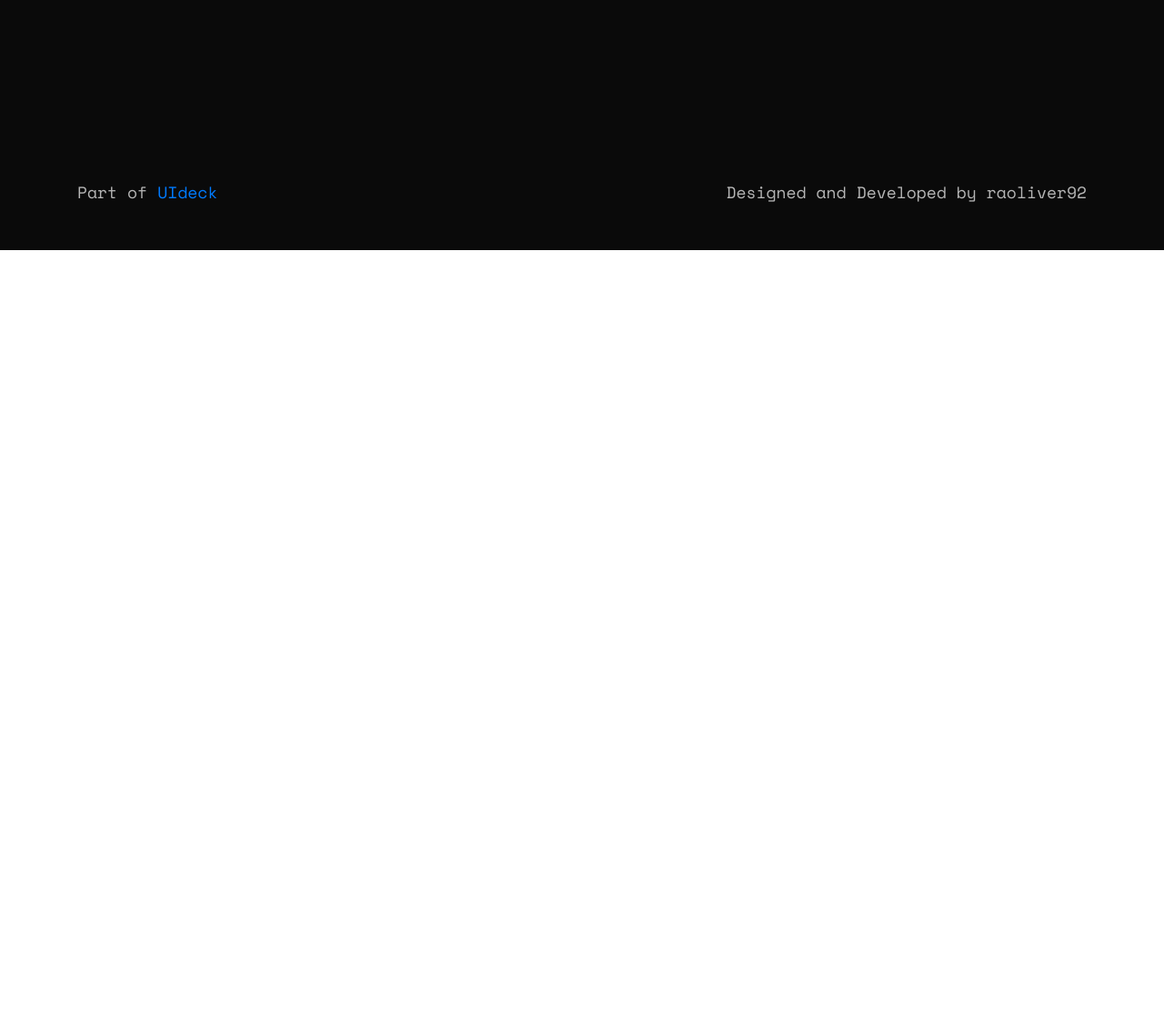
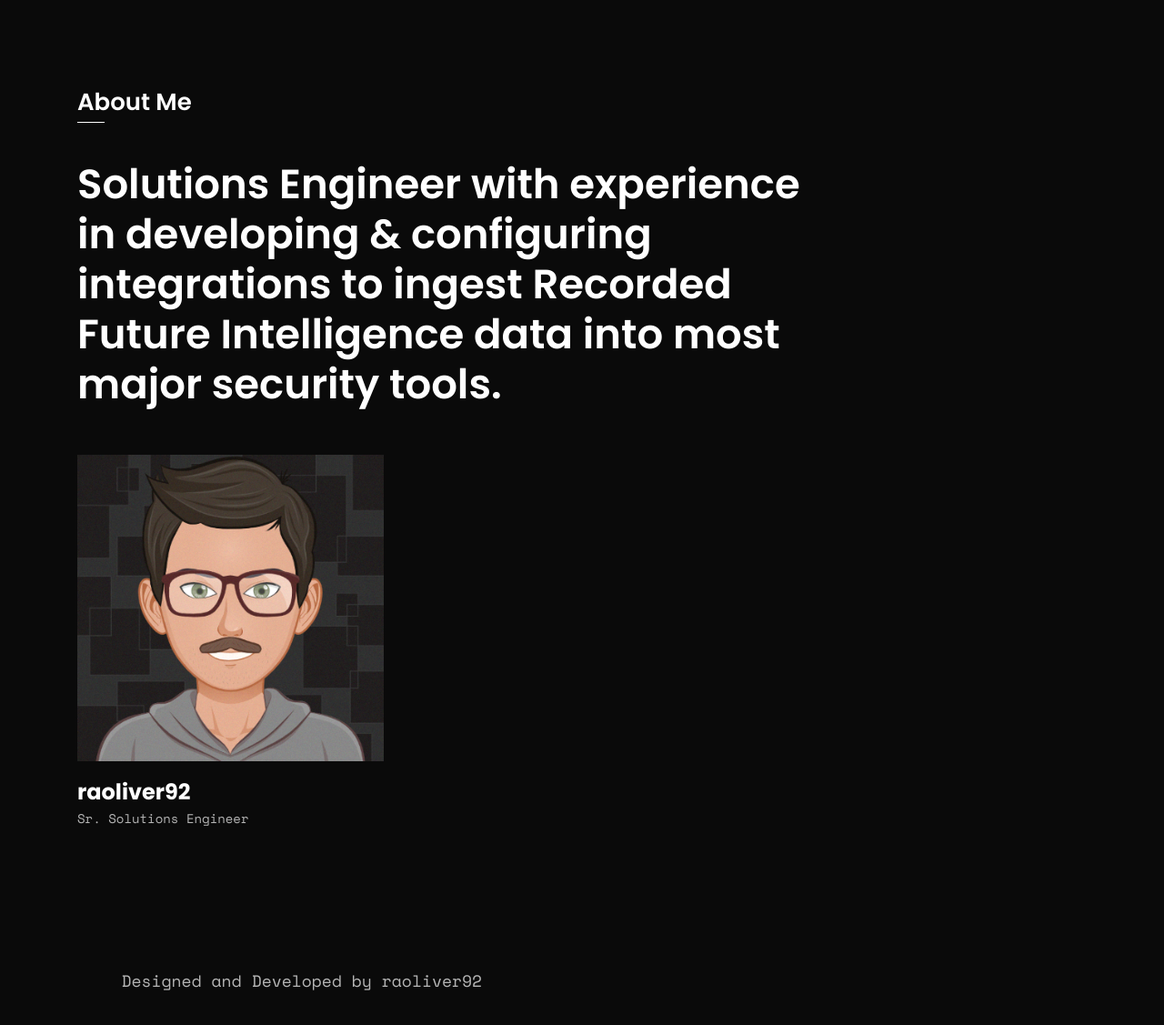
Before and after one commit to raoliver92/raoliver92.github.io, a plain HTML site: page index.html in a window 1280 px wide. Shown: the part 843-1970 px from the top of the page at 91% size. Before the commit the page ends 1118 px from the top, so only its background shows below. Drawn offline with nearby package versions, Linux system fonts and the light colour scheme.

Commit message:
update initial site

```diff
--- a/index.html
+++ b/index.html
@@ -71,8 +71,33 @@
                     <div class="container">
                         <div class="row">
                             <div class="col-xl-9">
+                                <!-- section-title start  -->
+                                <div class="section-title">
+                                    <h1 class="wow fadeInUp" data-wow-delay=".2s">About Me</h1>
+                                    <h2 class="wow fadeInUp" data-wow-delay=".4s">Solutions Engineer with experience in developing & configuring integrations to ingest Recorded Future Intelligence data into most major security tools.</h2>
+                                </div>
+                                <!-- section-title end  -->
                             </div>
                         </div>
+                        <!-- team-wrapper start  -->
+                        <div class="team-wrapper">
+                            <!-- team-item start  -->
+                            <div class="team-item wow fadeInUp" data-wow-delay=".2s">
+                                <div class="team-img">
+                                    <img src="assets/img/raoliver.png" alt="">
+                                    <ul class="social-links">
+                                        <li><a href="https://x.com/raoliver92"><i class="lni lni-twitter-filled"></i></a></li>
+                                        <li><a href="https://www.linkedin.com/in/ryanaoliver/"><i class="lni lni-linkedin"></i></a></li>
+                                    </ul>
+                                </div>
+                                <div class="team-info">
+                                    <h4>raoliver92</h4>
+                                    <p>Sr. Solutions Engineer</p>
+                                </div>
+                            </div>
+                            <!-- team-item end  -->
+                        </div>
+                        <!-- team-wrapper end  -->
                     </div>
                 </div> <!-- end container  -->
                 <!-- team-area end  -->
@@ -82,11 +107,6 @@
             <div class="footer">
                 <div class="container">
                     <div class="row">
-                        <div class="col-md-7">
-                            <div class="copyright wow fadeInLeft" data-wow-delay=".2s">
-                                <p>Part of <a href="htts://uideck.com" rel="nofollow">UIdeck</a></p>
-                            </div>
-                        </div>
                         <div class="col-md-5">
                             <div class="credit wow fadeInRight" data-wow-delay=".4s">
                                 <p>Designed and Developed by raoliver92</a></p>
```
Also changed, not shown: assets/img/raoliver.png (added), 3 other files.
